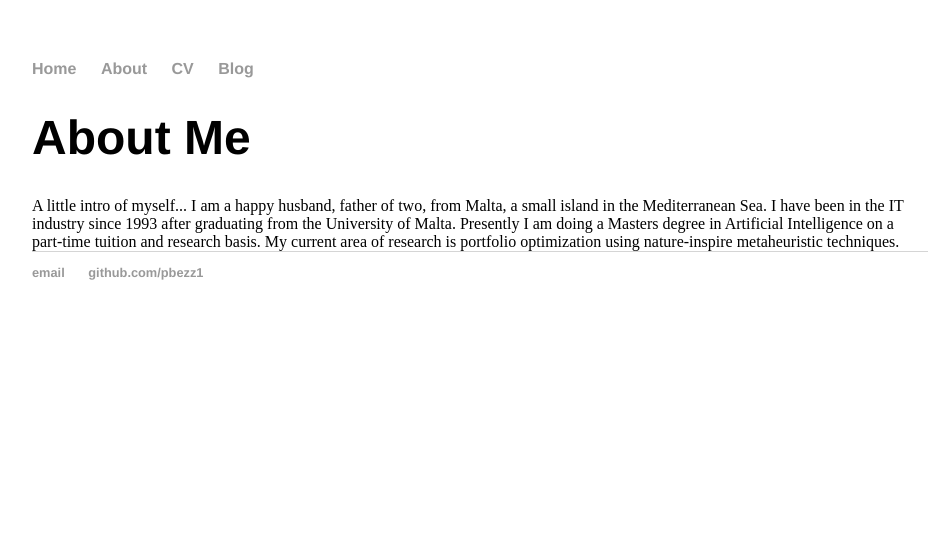
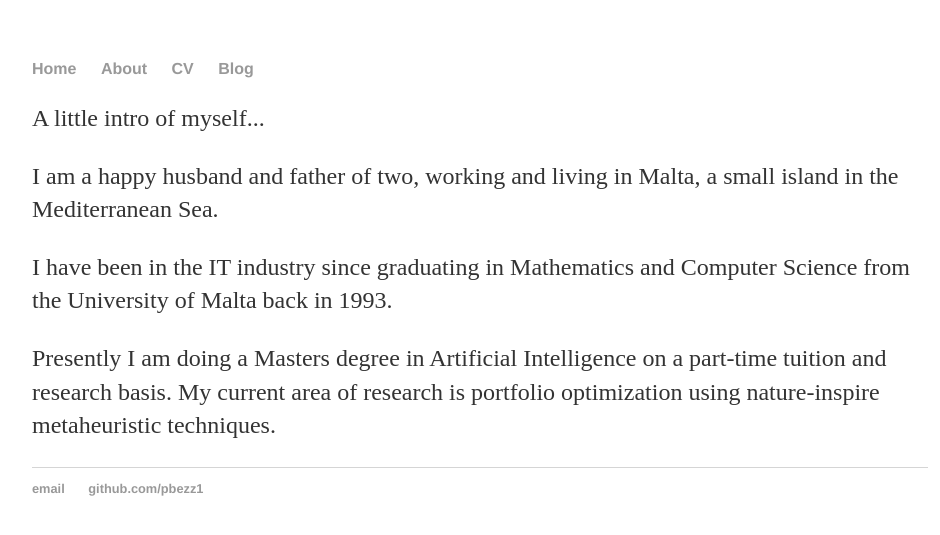
Before and after one commit to pbezz1/pbezz1.github.io, a Jekyll site: the page built from about/index.html, in a window 1280 px wide. Shown: the top 535 px of the page, without its empty margins (160-1100 px from the left). Built offline with Jekyll 4.4.1, drawn with Linux system fonts in a browser that asks for light colours.

Commit message:
Update index.html

```diff
--- a/about/index.html
+++ b/about/index.html
@@ -1,12 +1,12 @@
 ---
-layout: post
+layout: default
 title: "About Me"
 ---
 
-A little intro of myself...
+<p>A little intro of myself... </p>
 
-I am a happy husband, father of two, from Malta, a small island in the Mediterranean Sea.
+<p>I am a happy husband and father of two, working and living in Malta, a small island in the Mediterranean Sea.</p>
 
-I have been in the IT industry since 1993 after graduating from the University of Malta.
+<p>I have been in the IT industry since graduating in Mathematics and Computer Science from the University of Malta back in 1993.</p>
 
-Presently I am doing a Masters degree in Artificial Intelligence on a part-time tuition and research basis. My current area of research is portfolio optimization using nature-inspire metaheuristic techniques.
+<p>Presently I am doing a Masters degree in Artificial Intelligence on a part-time tuition and research basis. My current area of research is portfolio optimization using nature-inspire metaheuristic techniques.</p>
```
